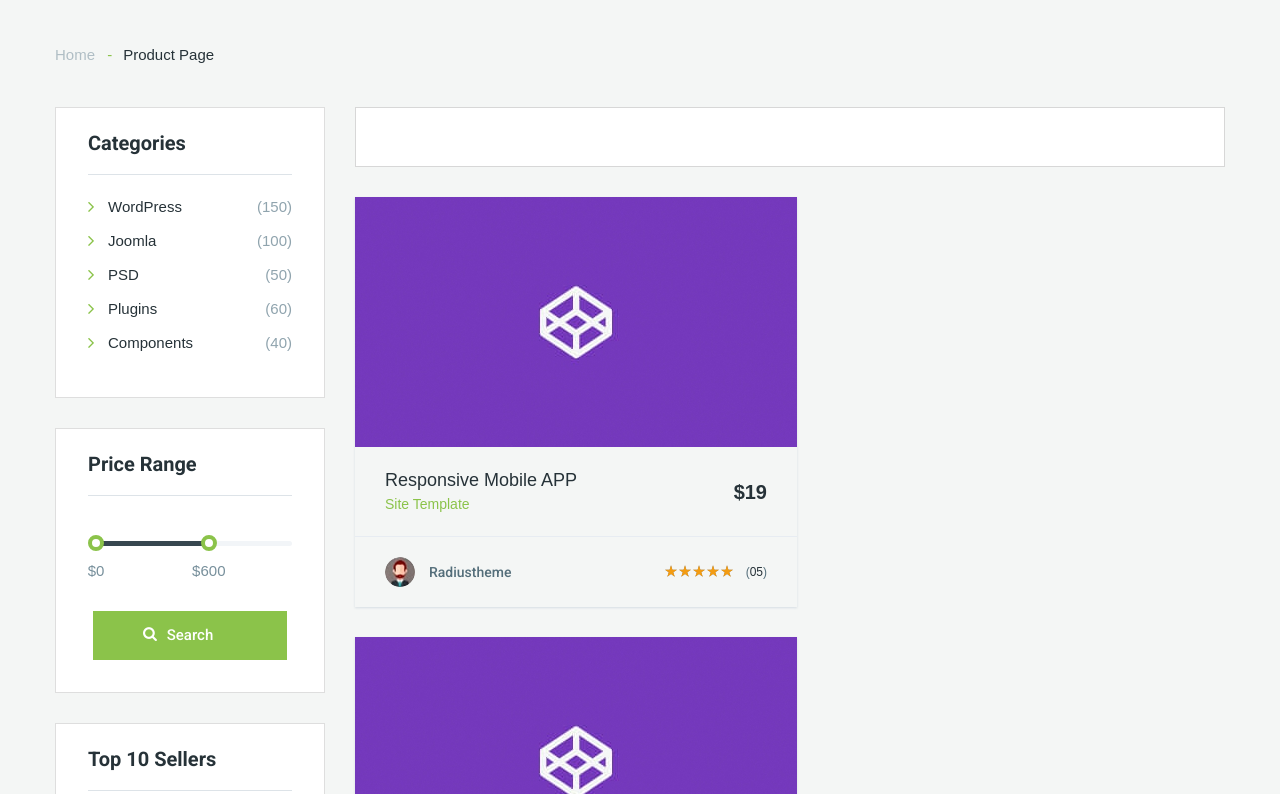
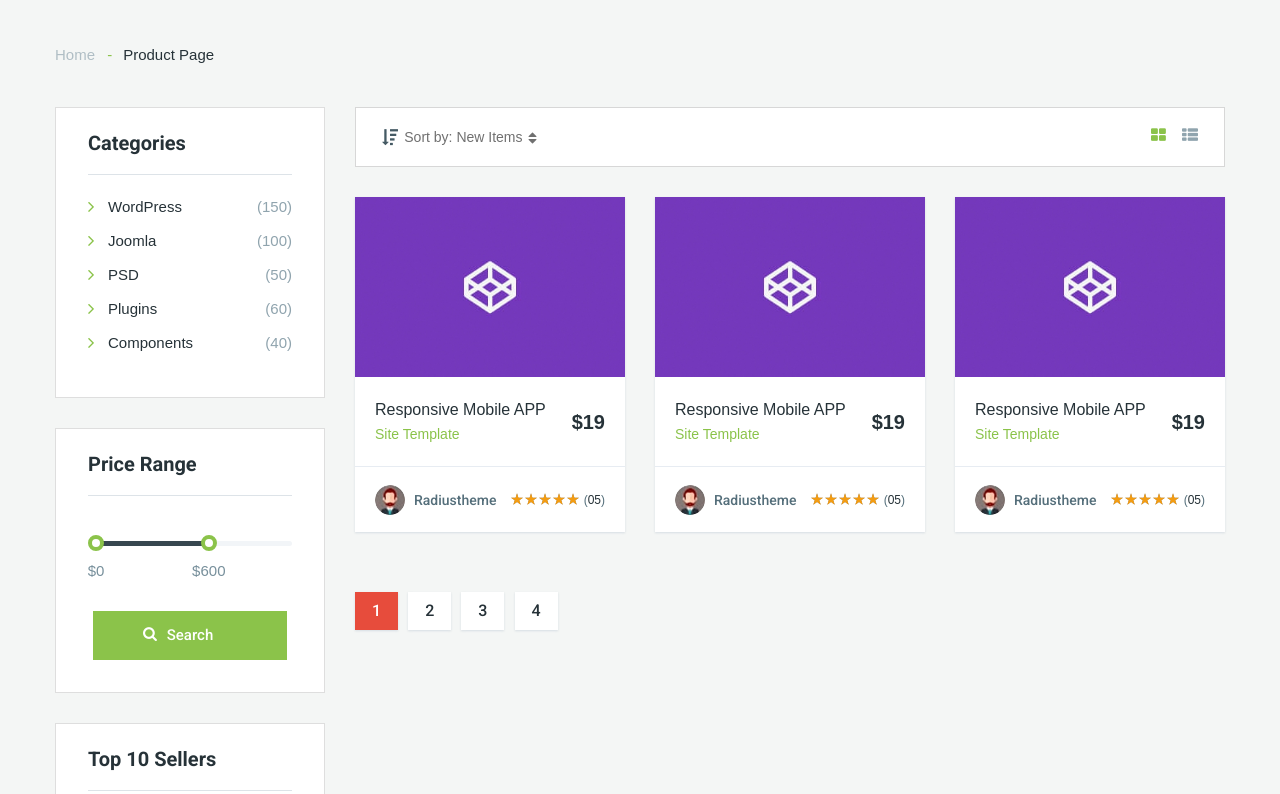
Before and after one commit to xolesteroll/Moderno, a website: page app/new-items.html in a window 1280 px wide. Shown: the part 383-1177 px from the top of the page. Drawn offline with nearby package versions, Linux system fonts and the light colour scheme; files whose address does not match are found by name.

Commit message:
almost finished new-items page

```diff
--- a/app/new-items.html
+++ b/app/new-items.html
@@ -234,6 +234,15 @@
                         </aside>
                         <div class="product-page__content">
                             <div class="product-page__filter">
+                                <div class="product-page__filter-sort"><button class="icon-sort-amount-desc"></button>
+                                    Sort by: New Items
+                                    <button class="icon-unsorted"></button>
+                                </div>
+                                <div>
+                                    <button class="icon-th-large active"></button>
+                                    <button class="icon-th-list"></button>
+                                </div>
+
 
                             </div>
                             <div class="product-page__items">
@@ -324,10 +333,10 @@
                             </div>
                             <div class="pagination">
                                 <ul class="pagination__list">
-                                    <list><a class="active" href="#">1</a></list>
-                                    <list><a href="#">2</a></list>
-                                    <list><a href="#">3</a></list>
-                                    <list><a href="#">4</a></list>
+                                    <li><a class="active" href="#">1</a></li>
+                                    <li><a href="#">2</a></li>
+                                    <li><a href="#">3</a></li>
+                                    <li><a href="#">4</a></li>
                                 </ul>
                             </div>
                         </div>
--- a/app/scss/style.scss
+++ b/app/scss/style.scss
@@ -229,7 +229,6 @@
         }
     }
 }
-
 
 .products__bottom-btn {
     text-align: center;
@@ -628,68 +627,124 @@
 .product-page {
     &__inner {
         display: flex;
+        padding-bottom: 110px;
     }
     &__aside {
         margin-right: 30px;
-        .product__item{
+        .product__item {
             margin-top: 25px;
             box-shadow: none;
             // margin-bottom: 30px;
             padding-bottom: 30px;
             border-bottom: 1px solid #dde3e8;
-            .rate-star{
+            .rate-star {
                 margin-right: 0;
             }
-            &-title{
+            &-title {
                 font-size: 16px;
                 @include f700;
             }
-            &-category{
+            &-category {
                 font-size: 14px;
                 @include f500;
             }
-            &-img{
+            &-img {
                 min-height: 120px;
             }
-            &-content{
+            &-content {
                 border: none;
                 padding: 0;
                 min-height: 75px;
-
             }
-            &-info{
+            &-info {
                 padding: 0;
                 min-height: 0;
             }
-            &-price{
+            &-price {
                 font-size: 16px;
                 @include f700;
             }
 
-            &-rating__num{
+            &-rating__num {
                 display: none;
             }
-            &-author{
-                .avatar{
+            &-author {
+                .avatar {
                     margin-right: 9px;
-
                 }
             }
         }
     }
-    &__content{
+    &__items{
+        display: flex;
+        justify-content: space-between;
+        margin-bottom: 30px;
+    }
+    &__content {
         width: 100%;
+        .product__item{
+            background-color: #fff;
+            max-width: 270px;
+            &-img{
+                min-height: 180px;
+            }
+            &-content{
+                padding: 10px 20px;
+            }
+            &-title{
+                font-size: 16px;
+            }
+            &-info{
+                min-height: 65px;
+                padding: 10px 20px;
+            }
+            .rate-star{
+                margin-right: 5px;
+                margin-left: auto;
+            }
+            .avatar{
+                margin-right: 9px;
+            }
+        }
     }
-    &__filter{
+    &__filter {
         background-color: #ffffff;
         border: 1px solid #d7d7d7;
         padding: 0 20px;
         margin-bottom: 30px;
         height: 60px;
-        width: 100%;
+        display: flex;
+        justify-content: space-between;
+        align-items: center;
+        button {
+            background-color: transparent;
+            font-size: 16px;
+            color: #90a4ae;
+            &.active {
+                color: $green;
+            }
+            &.icon-sort-amount-desc {
+                color: #455a64;
+                &::before {
+                    font-size: 16px;
+                }
+            }
+            &.icon-unsorted {
+                color: #707070;
+                &::before {
+                    font-size: 14px;
+                }
+            }
+        }
+        &-sort {
+            font-size: 14px;
+            color: #707070;
+            display: flex;
+            align-items: center;
+        }
     }
 }
-.top-sellers__link{
+.top-sellers__link {
     color: #ffffff;
     font-size: 15px;
     @include f500;
@@ -698,8 +753,8 @@
     text-align: center;
     width: 100%;
 }
-.aside__product-items{
-    .product__item:last-child{
+.aside__product-items {
+    .product__item:last-child {
         border-bottom: none;
         padding-bottom: 0;
     }
@@ -726,11 +781,11 @@
         margin: 10px 0;
         padding-left: 20px;
         position: relative;
-        a{
+        a {
             color: $dark-blue;
         }
-        span{
-            color:#90a4ae;
+        span {
+            color: #90a4ae;
             margin-left: 10px;
         }
         &::before {
@@ -744,12 +799,12 @@
         }
     }
 }
-.price-range{
-    form{
+.price-range {
+    form {
         padding: 20px 0 0;
         text-align: center;
     }
-    button{
+    button {
         margin-top: 55px;
         background-color: $green;
         padding: 16px 10px;
@@ -758,7 +813,7 @@
         @include f500;
         width: calc(100% - 10px);
         position: relative;
-        &::before{
+        &::before {
             content: "\f002";
             color: #ffffff;
             position: absolute;
@@ -773,21 +828,21 @@
 //Start Range slider settings
 
 .irs-max,
-.irs-min{
+.irs-min {
     display: none;
 }
 
-.irs--flat .irs-line{
+.irs--flat .irs-line {
     background-color: #f2f5f8;
     height: 5px;
 }
 
-.irs--flat .irs-bar{
+.irs--flat .irs-bar {
     background-color: #37474f;
     height: 5px;
 }
 
-.irs--flat .irs-handle{
+.irs--flat .irs-handle {
     width: 16px;
     height: 16px;
     border-radius: 50%;
@@ -795,21 +850,26 @@
     border: 4px solid $green;
     top: 19px;
     cursor: pointer;
-    &>i:first-child{
+    & > i:first-child {
         display: none;
     }
 }
 
-.irs-from, .irs-single, .irs-to{
+.irs-from,
+.irs-single,
+.irs-to {
     top: 45px;
-
 }
 
-.irs--flat .irs-from:before, .irs--flat .irs-single:before, .irs--flat .irs-to:before{
+.irs--flat .irs-from:before,
+.irs--flat .irs-single:before,
+.irs--flat .irs-to:before {
     display: none;
 }
 
-.irs--flat .irs-from, .irs--flat .irs-single, .irs--flat .irs-to {
+.irs--flat .irs-from,
+.irs--flat .irs-single,
+.irs--flat .irs-to {
     color: #78909c;
     font-size: 15px;
     font-weight: 400;
@@ -820,6 +880,32 @@
     background-color: transparent;
     border-radius: 0;
 }
+.pagination{
+    &__list{
+        li{
+            display: inline-block;
+            & + li{
+                margin-left: 6px;
+            }
+            a, span{
+                box-shadow: 0px 1px 2px 0px rgba(205, 214, 222, 0.75);
+                width: 43px;
+                height: 38px;
+                background-color: #fff;
+                display: flex;
+                justify-content: center;
+                align-items: center;
+                font-size: 16px;
+                color: $dark-blue;
+                @include f500;
+                &.active{
+                    background-color: $red;
+                    color: #ffffff;
+                }
+            }
+        }
+    }
+}
 
 //End Range slider settings
 
```
Also changed, not shown: app/css/style.min.css, 1 other file.
